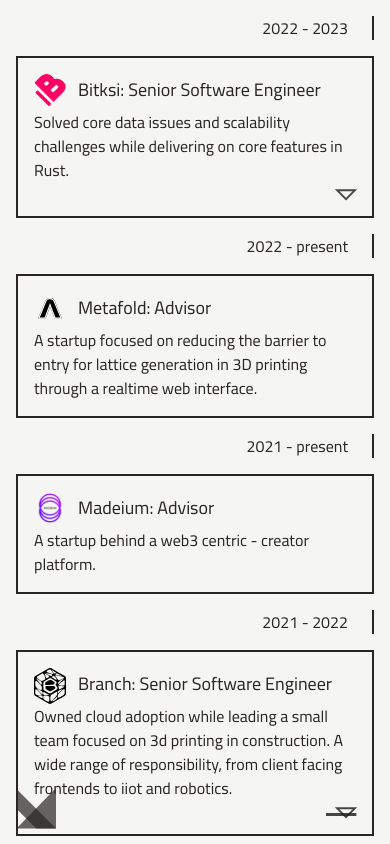
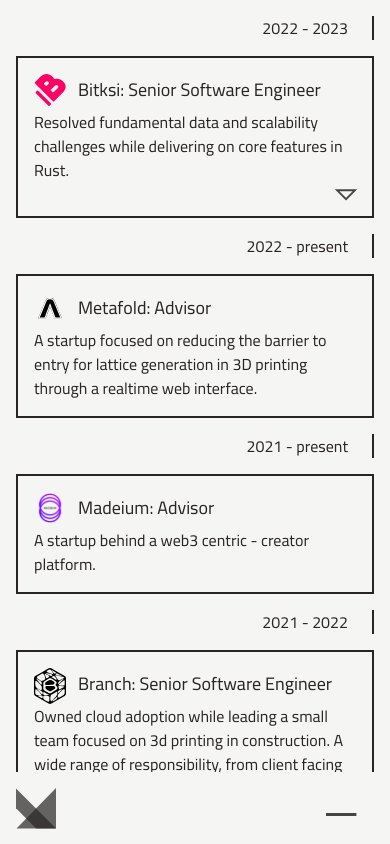
Before and after one commit to jdilla52/portfolio, a Next.js app: page /experience in a window 390 px wide. Built offline with nearby package versions, Linux system fonts and the light colour scheme; a web font is replaced by a local one.

Commit message:
more tweaks for firefox on iphone

```diff
--- a/src/components/project_card.tsx
+++ b/src/components/project_card.tsx
@@ -66,7 +66,7 @@
                     <Github/>
                 </button>}
             {props.sections &&
-                <div className="absolute right-3 bottom-2 h-7 w-7">
+                <div className="absolute right-3 bottom-2 h-6 w-6">
                     <Arrow t={expanded ? 1.0 : 0.0}/>
                 </div>}
         </div>
--- a/src/data/experience.json
+++ b/src/data/experience.json
@@ -8,7 +8,7 @@
       ],
       "role": "Senior Software Engineer",
       "image": "/bitski.svg",
-      "headline": "Solved core data issues and scalability challenges while delivering on core features in Rust.",
+      "headline": "Resolved fundamental data and scalability challenges while delivering on core features in Rust.",
       "link": "https://www.bitski.com/",
       "projects": [
         {
--- a/src/pages/experience.tsx
+++ b/src/pages/experience.tsx
@@ -56,7 +56,7 @@
                     )}
                 </div>
                 <div
-                    className="fixed flex md:flex-col bottom-0 left-0 right-0 md:right-0 md:left-[calc(100%-theme(space.36))] md:top-0 items-end md:items-center justify-between">
+                    className="fixed flex md:flex-col bottom-0 left-0 right-0 md:right-0 md:left-[calc(100%-theme(space.36))] md:top-0 items-end md:items-center justify-between bg-stone-100">
                     <div className="w-10 md:w-24 h-10 md:h-24 m-4 md:mr-12">
                         <Link href="/">
                             <Logo/>
--- a/src/pages/projects.tsx
+++ b/src/pages/projects.tsx
@@ -52,7 +52,7 @@
                 </div>
             </div>
             <div
-                className="fixed flex md:flex-col bottom-0 left-0 right-0 md:right-0 md:left-[calc(100%-theme(space.36))] md:top-0 items-end md:items-center justify-between">
+                className="fixed flex md:flex-col bottom-0 left-0 right-0 md:right-0 md:left-[calc(100%-theme(space.36))] md:top-0 items-end md:items-center justify-between bg-stone-100">
                 <div className="w-10 md:w-24 h-10 md:h-24 m-4 md:mr-12">
                     <Link href="/">
                         <Logo/>
```
